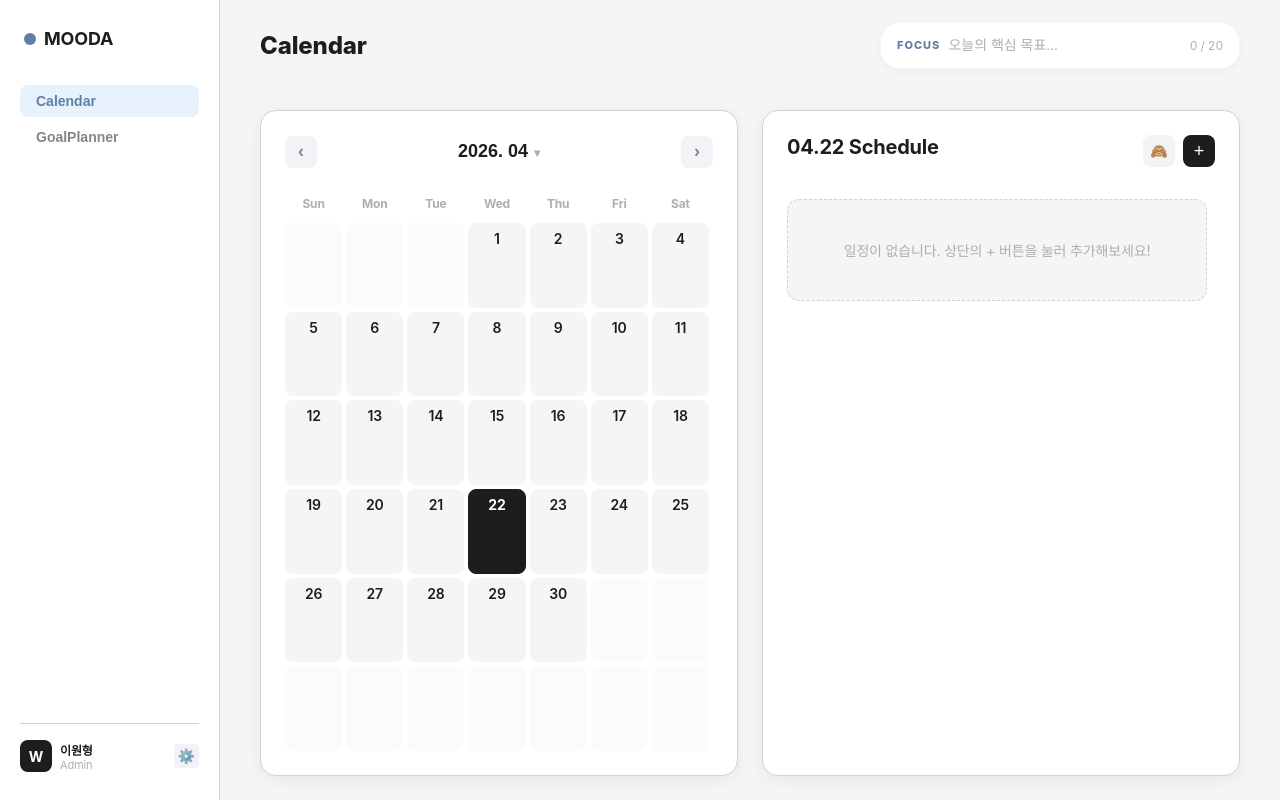
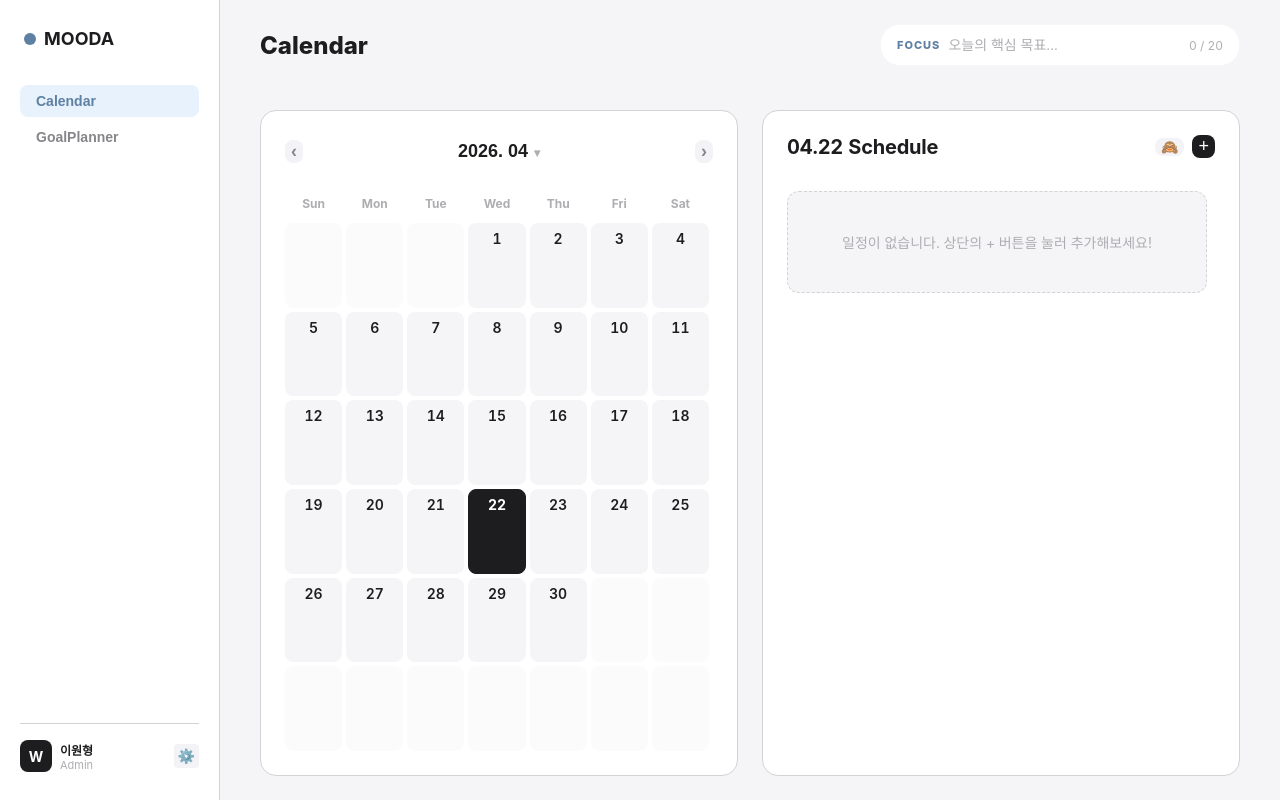
Before and after one commit to ProjectMooda/mooda-desktop, a Vue app: page / in a window 1280 px wide. Built offline with nearby package versions, Linux system fonts and the light colour scheme.

Commit message:
refactor(css): 전역 css 3종 개편
- 전역 css UI개편안 도입
- 폰트 변경기능 뼈대 css 구축

```diff
--- a/src/assets/styles/global.css
+++ b/src/assets/styles/global.css
@@ -1,7 +1,10 @@
 /* assets/styles/global.css */
-
 @import './variables.css';
 @import './utilities.css';
+
+* {
+  box-sizing: border-box;
+}
 
 html,
 body,
@@ -12,10 +15,13 @@ body,
   height: 100%;
   overflow: hidden;
   background-color: var(--bg-app);
-}
 
-* {
-  box-sizing: border-box;
+  /* ✅ Variable Font 렌더링 최적화 */
+  font-variation-settings: var(--font-variation);
+  /* 글꼴 크기 변경 시 레이아웃 깨짐 방지를 위한 부드러운 전환 */
+  transition:
+    font-family 0.3s ease,
+    font-size 0.3s ease;
 }
 
 body {
@@ -23,33 +29,29 @@ body {
   font-family: var(--font-family);
   -webkit-font-smoothing: antialiased;
   -moz-osx-font-smoothing: grayscale;
-  letter-spacing: -0.01em;
+  /* 데이터 UI 핵심: 숫자가 바뀔 때 너비가 요동치지 않게 고정 폭 숫자 사용 */
+  font-variant-numeric: tabular-nums;
 }
 
 /* =======================================
-  Custom Scrollbar (전역 통일 버전)
+  Custom Scrollbar (투명 트랙, 알약 손잡이)
 ======================================= */
-/* 1. 스크롤바 전체 너비/높이 (6px로 슬림하게 통일) */
 ::-webkit-scrollbar {
-  width: 4px;
+  width: 6px;
   height: 6px;
-  scrollbar-gutter: stable; /* 스크롤바가 생기든 안 생기든 4px 공간 고정 */
+  scrollbar-gutter: stable;
 }
 
-/* 2. 스크롤바 손잡이 (Thumb) */
 ::-webkit-scrollbar-thumb {
-  /* 기존에 쓰시던 #d4d4d8, #e4e4e7 느낌과 유사한 반투명 블랙 */
-  background: rgba(0, 0, 0, 0.2);
-  border-radius: var(--radius-xl); /* 완전한 둥근 알약 모양 */
+  background: rgba(0, 0, 0, 0.15);
+  border-radius: var(--radius-xl);
   transition: background var(--transition-base);
 }
 
-/* 3. 스크롤바 손잡이에 마우스를 올렸을 때 */
 ::-webkit-scrollbar-thumb:hover {
-  background: rgba(0, 0, 0, 0.35); /* 살짝 더 진해지면서 직관성 제공 */
+  background: rgba(0, 0, 0, 0.3);
 }
 
-/* 4. 스크롤바 배경(Track) - 투명하게 처리해서 깔끔함 극대화 */
 ::-webkit-scrollbar-track {
   background: transparent;
 }
--- a/src/assets/styles/utilities.css
+++ b/src/assets/styles/utilities.css
@@ -1,19 +1,96 @@
 /* assets/styles/utilities.css */
 
 /* =======================================
-   Layout, Flexbox & Display
+   🎛 UI Control Global Classes (1~5단계)
+   - BaseButton, BaseInput, CheckBox 등에서 사용
 ======================================= */
-.d-block {
-  display: block;
+.ui-size-1 {
+  height: var(--control-h-1);
+  padding: 0 var(--control-px-1);
+  font-size: var(--text-xs);
+  border-radius: var(--radius-sm);
+  gap: var(--space-1);
 }
-.d-inline-block {
-  display: inline-block;
+.ui-size-1.is-icon-only {
+  width: var(--control-h-1);
+  padding: 0;
+  justify-content: center;
+}
+
+.ui-size-2 {
+  height: var(--control-h-2);
+  padding: 0 var(--control-px-2);
+  font-size: var(--text-xs);
+  border-radius: var(--radius-sm);
+  gap: var(--space-2);
+}
+.ui-size-2.is-icon-only {
+  width: var(--control-h-2);
+  padding: 0;
+  justify-content: center;
+}
+
+.ui-size-3 {
+  height: var(--control-h-3);
+  padding: 0 var(--control-px-3);
+  font-size: var(--text-sm);
+  border-radius: var(--radius-md);
+  gap: var(--space-2);
+}
+.ui-size-3.is-icon-only {
+  width: var(--control-h-3);
+  padding: 0;
+  justify-content: center;
+}
+
+.ui-size-4 {
+  height: var(--control-h-4);
+  padding: 0 var(--control-px-4);
+  font-size: var(--text-base);
+  border-radius: var(--radius-md);
+  gap: var(--space-3);
+}
+.ui-size-4.is-icon-only {
+  width: var(--control-h-4);
+  padding: 0;
+  justify-content: center;
+}
+
+.ui-size-5 {
+  height: var(--control-h-5);
+  padding: 0 var(--control-px-5);
+  font-size: var(--text-lg);
+  font-weight: var(--font-medium);
+  border-radius: var(--radius-lg);
+  gap: var(--space-3);
+}
+.ui-size-5.is-icon-only {
+  width: var(--control-h-5);
+  padding: 0;
+  justify-content: center;
+}
+
+/* =======================================
+   🔲 Modal Global Classes (1~3단계)
+======================================= */
+.modal-size-1 {
+  width: var(--modal-w-1);
+}
+.modal-size-2 {
+  width: var(--modal-w-2);
+}
+.modal-size-3 {
+  width: var(--modal-w-3);
+}
+
+/* =======================================
+   Layout & Flexbox
+======================================= */
+.flex-1 {
+  flex: 1;
 }
 .shrink-0 {
   flex-shrink: 0;
-}
-.flex-1 {
-  flex: 1;
 }
 .flex-center {
   display: flex;
@@ -33,21 +110,11 @@
   justify-content: space-between;
 }
 
-/* Min/Max/Fixed Sizing */
 .min-w-0 {
   min-width: 0;
 }
 .min-h-0 {
   min-height: 0;
-}
-.min-w-200 {
-  min-width: 200px;
-}
-.w-110 {
-  width: 110px;
-}
-.w-130 {
-  width: 130px;
 }
 .w-full {
   width: 100%;
@@ -57,35 +124,27 @@
 }
 
 /* =======================================
-   🔤 Typography Utilities (추가)
+   Typography
 ======================================= */
-/* Sizes */
 .text-xs {
   font-size: var(--text-xs);
-  line-height: var(--leading-tight);
 }
 .text-sm {
   font-size: var(--text-sm);
-  line-height: var(--leading-normal);
 }
 .text-base {
   font-size: var(--text-base);
-  line-height: var(--leading-normal);
 }
 .text-lg {
   font-size: var(--text-lg);
-  line-height: var(--leading-tight);
 }
 .text-xl {
   font-size: var(--text-xl);
-  line-height: var(--leading-tight);
 }
 .text-2xl {
   font-size: var(--text-2xl);
-  line-height: var(--leading-tight);
 }
 
-/* Weights */
 .font-regular {
   font-weight: var(--font-regular);
 }
@@ -99,18 +158,6 @@
   font-weight: var(--font-bold);
 }
 
-/* Alignment */
-.text-left {
-  text-align: left;
-}
-.text-center {
-  text-align: center;
-}
-.text-right {
-  text-align: right;
-}
-
-/* Colors */
 .text-main {
   color: var(--text-main);
 }
@@ -128,60 +175,36 @@
 }
 
 /* =======================================
-   📐 Spacing Utilities (변수 기반 수정)
+   Spacing (변수 매핑)
 ======================================= */
-/* Margin Top */
 .mt-4 {
   margin-top: var(--space-1);
 }
 .mt-8 {
   margin-top: var(--space-2);
 }
-.mt-12 {
-  margin-top: var(--space-3);
-}
 .mt-16 {
   margin-top: var(--space-4);
 }
 .mt-24 {
   margin-top: var(--space-6);
-} /* 변수화 완료 */
+}
 
-/* Margin Bottom */
 .mb-4 {
   margin-bottom: var(--space-1);
 }
 .mb-8 {
   margin-bottom: var(--space-2);
 }
-.mb-12 {
-  margin-bottom: var(--space-3);
-}
 .mb-16 {
   margin-bottom: var(--space-4);
-} /* 변수화 완료 */
+}
 .mb-24 {
   margin-bottom: var(--space-6);
 }
 
-/* Margin Auto */
-.ml-auto {
-  margin-left: auto;
-}
-.mr-auto {
-  margin-right: auto;
-}
-.mx-auto {
-  margin-left: auto;
-  margin-right: auto;
-}
-
-/* Padding */
 .p-8 {
   padding: var(--space-2);
-}
-.p-12 {
-  padding: var(--space-3);
 }
 .p-16 {
   padding: var(--space-4);
@@ -190,24 +213,6 @@
   padding: var(--space-6);
 }
 
-.px-12 {
-  padding-left: var(--space-3);
-  padding-right: var(--space-3);
-}
-.px-16 {
-  padding-left: var(--space-4);
-  padding-right: var(--space-4);
-}
-.py-8 {
-  padding-top: var(--space-2);
-  padding-bottom: var(--space-2);
-}
-.py-12 {
-  padding-top: var(--space-3);
-  padding-bottom: var(--space-3);
-}
-
-/* Flex Gap (요소 간 여백 띄우기 최적화) */
 .gap-4 {
   gap: var(--space-1);
 }
@@ -222,16 +227,8 @@
 }
 
 /* =======================================
-   ⚡️ Interactive & Effects (추가 및 고도화)
+   Interactive & Resets
 ======================================= */
-/* Apple Style Blur (모달 배경이나 네비게이션 바에 활용) */
-.glass-effect {
-  background: rgba(255, 255, 255, 0.7);
-  backdrop-filter: blur(12px);
-  -webkit-backdrop-filter: blur(12px);
-}
-
-/* Hover Background Effect */
 .hover-bg {
   transition: background-color var(--transition-fast);
 }
@@ -239,16 +236,9 @@
   background-color: var(--bg-hover);
 }
 
-/* Smooth Click/Active Scale Effect (애플 UI 특유의 눌리는 느낌) */
 .active-scale {
   transition: transform var(--transition-fast);
 }
-.active-scale:active {
+.active-scale:not(:disabled):active {
   transform: scale(0.97);
 }
-
-/* Border Reset Utility */
-.border-none {
-  border: none;
-  outline: none;
-}
--- a/src/assets/styles/variables.css
+++ b/src/assets/styles/variables.css
@@ -1,54 +1,89 @@
 /* assets/styles/variables.css */
 :root {
-  /* 🍎 Apple Signature Colors */
-  --color-primary: #5e81a3; /* 애플 스토어 및 시스템 기본 블루 */
-  --color-primary-light: #e8f2fc; /* 아주 연한 블루 배경 (선택 상태 등) */
-  --color-primary-pale: #f5f9fd; /* 은은한 마일스톤 카드 배경 */
+  /* --------------------------------------
+     🎨 1. Colors (Apple Style & State Indicators)
+  -------------------------------------- */
+  /* Main Brand */
+  --color-primary: #5e81a3;
+  --color-primary-light: #e8f2fc;
 
-  /* 🚨 System Danger */
-  --color-danger: #ff3b30; /* iOS 시스템 레드 */
+  /* State Indicators (명확한 상태 인지용) */
+  --color-danger: #ff3b30;
   --color-danger-light: #ffeceb;
+  --color-success: #34c759;
+  --color-success-light: #e8f8ec;
+  --color-warning: #ffcc00;
+  --color-warning-light: #fff9e6;
 
-  /* 🖋 Typography Colors (완전 블랙이 아닌 애플 특유의 먹색) */
-  --text-main: #1d1d1f; /* 애플 텍스트 메인 컬러 */
-  --text-sub: #86868b; /* 애플 서브 텍스트 (System Gray) */
-  --text-muted: #aeaeb2; /* 비활성 텍스트 */
+  /* Typography */
+  --text-main: #1d1d1f;
+  --text-sub: #86868b;
+  --text-muted: #aeaeb2;
 
-  /* ⬜️ Backgrounds & Borders (극도로 깔끔한 그레이 톤) */
-  --bg-app: #f5f5f7; /* 애플 웹사이트/설정 화면의 고유 배경색 */
-  --bg-card: #ffffff; /* 카드 배경은 순백색으로 대비감 부여 */
-  --bg-hover: #f2f2f7; /* 목록 호버 시 (System Gray 6) */
-  --border-color: #d2d2d7; /* 선명하지만 튀지 않는 연한 테두리 */
-
-  /* 폰트: 애플 기기에서는 SF Pro, 그 외는 맑은 고딕/프리텐다드 폴백 */
-  --font-family:
-    -apple-system, BlinkMacSystemFont, 'SF Pro Text', 'SF Pro Display',
-    'Pretendard', 'Segoe UI', sans-serif;
+  /* Backgrounds & Borders */
+  --bg-app: #f5f5f7;
+  --bg-card: #ffffff;
+  --bg-hover: #f2f2f7;
+  --border-color: #d2d2d7;
 
   /* --------------------------------------
-     🔤 Typography Scale (추가)
+     🔤 2. Typography (사용자 커스텀 대비)
   -------------------------------------- */
-  --text-xs: 12px; /* 캡션, 뱃지, 미니 라벨 */
-  --text-sm: 14px; /* 보조 텍스트, 설명문, 인풋 입력값 */
-  --text-base: 16px; /* 본문 기본 크기, 일반 버튼 */
-  --text-lg: 18px; /* 컴포넌트 헤더, 소제목 */
-  --text-xl: 20px; /* 일반 모달 타이틀, 중간 제목 */
-  --text-2xl: 24px; /* 대제목, 대시보드 메인 위젯 */
-  --text-3xl: 32px; /* 히어로 타이틀, 랜딩 텍스트 */
+  /* ✅ JS로 덮어씌울 타겟 변수 (기본값 설정) */
+  --user-font-family:
+    'Pretendard Variable', -apple-system, BlinkMacSystemFont, system-ui,
+    sans-serif;
+  --user-font-scale: 1; /* 폰트 크기 확대/축소 배율용 */
 
-  /* Font Weights (애플 UI에서 선호되는 두께감) */
+  /* 실제 앱에 적용되는 폰트 (사용자 폰트를 바라보게 함) */
+  --font-family: var(--user-font-family);
+
+  /* 폰트 크기에 배율(scale) 곱하기 (기본값은 1이라 그대로 px 유지)
+     calc()를 사용해두면 나중에 사용자가 "글씨 크게 보기"를 눌렀을 때 --user-font-scale만 1.2로 바꾸면 전체가 커짐 */
+  --text-xs: calc(12px * var(--user-font-scale));
+  --text-sm: calc(14px * var(--user-font-scale));
+  --text-base: calc(16px * var(--user-font-scale));
+  --text-lg: calc(18px * var(--user-font-scale));
+  --text-xl: calc(20px * var(--user-font-scale));
+  --text-2xl: calc(24px * var(--user-font-scale));
+
+  /* Variable Font (가변 폰트) 지원을 위한 Weight 설정
+     가변 폰트를 쓸 경우 100~900 사이의 숫자를 그대로 인식합니다 */
   --font-regular: 400;
   --font-medium: 500;
   --font-semibold: 600;
   --font-bold: 700;
 
-  /* Line Heights (가독성을 위한 행간 제어) */
-  --leading-tight: 1.25; /* 제목용 */
-  --leading-normal: 1.5; /* 본문용 */
-  --leading-loose: 1.7; /* 본문 긴 글용 */
+  /* 가변 폰트 미세 조정 (원한다면 추가 - 자간이나 굵기 등) */
+  --font-variation: 'wght' var(--font-regular);
 
   /* --------------------------------------
-     📐 Spacing (4px Base System - 추가)
+     🎛 3. UI Control Scale (1~5단계 통일)
+     - 버튼, 인풋, 셀렉트 박스 등 모든 조작계 공통
+  -------------------------------------- */
+  /* 높이 (Height) */
+  --control-h-1: 24px;
+  --control-h-2: 28px;
+  --control-h-3: 34px; /* Base */
+  --control-h-4: 42px;
+  --control-h-5: 48px;
+
+  /* 좌우 여백 (Padding X) */
+  --control-px-1: 8px;
+  --control-px-2: 12px;
+  --control-px-3: 16px;
+  --control-px-4: 18px;
+  --control-px-5: 24px;
+
+  /* --------------------------------------
+     🔲 4. Layout & Modal Scale (1~3단계 통일)
+  -------------------------------------- */
+  --modal-w-1: 400px; /* 소형: Alert, 삭제 확인 등 */
+  --modal-w-2: 600px; /* 중형: 일반 설정, 폼 입력 */
+  --modal-w-3: 860px; /* 대형: 고밀도 데이터/대시보드 뷰 */
+
+  /* --------------------------------------
+     📐 5. Spacing System (4px Base)
   -------------------------------------- */
   --space-1: 4px;
   --space-2: 8px;
@@ -58,38 +93,29 @@
   --space-6: 24px;
   --space-8: 32px;
   --space-10: 40px;
-  --space-12: 48px;
 
-  /* 🎛 Control Size */
-  --control-size-xs: 20px;
-  --control-size-sm: 24px;
-  --control-size-md: 32px;
-  --control-size-lg: 40px;
-
-  /* 애플 특유의 부드러운 둥글기 (Squircle 느낌) */
+  /* --------------------------------------
+     ✨ 6. Effects (Radius, Shadow, Transition)
+  -------------------------------------- */
   --radius-sm: 8px;
   --radius-md: 12px;
   --radius-lg: 16px;
   --radius-xl: 20px;
 
-  /* 애플 스타일의 은은하게 퍼지는 그림자 */
-  --shadow-sm: 0 2px 8px rgba(0, 0, 0, 0.04);
-  --shadow-md: 0 4px 16px rgba(0, 0, 0, 0.06);
-  --shadow-lg: 0 8px 24px rgba(0, 0, 0, 0.08);
+  --shadow-1: 0 2px 8px rgba(0, 0, 0, 0.04);
+  --shadow-2: 0 4px 16px rgba(0, 0, 0, 0.06);
+  --shadow-3: 0 8px 24px rgba(0, 0, 0, 0.08);
+
+  --transition-fast: 0.15s ease-in-out;
+  --transition-base: 0.25s cubic-bezier(0.25, 1, 0.5, 1);
 
   /* --------------------------------------
-     🥞 Z-Index Scale (추가)
+     🥞 7. Z-Index
   -------------------------------------- */
-  --z-elevated: 10; /* 카드 위에 살짝 뜨는 요소 */
-  --z-dropdown: 100; /* 셀렉트 박스, 유저 메뉴 드롭다운 */
-  --z-sticky: 200; /* 상단 고정 네비게이션 바 */
-  --z-modal-bg: 900; /* 모달 배경 딤(Dim) 레이어 */
-  --z-modal: 1000; /* 모달 윈도우 창 */
-  --z-toast: 2000; /* 최상단 알림 토스트 */
-
-  /* --------------------------------------
-     ⚡️ Transitions (추가)
-  -------------------------------------- */
-  --transition-fast: 0.15s ease-in-out;
-  --transition-base: 0.25s cubic-bezier(0.25, 1, 0.5, 1); /* 애플 특유의 부드러운 아웃 효과 */
+  --z-elevated: 10;
+  --z-dropdown: 100;
+  --z-sticky: 200;
+  --z-modal-bg: 900;
+  --z-modal: 1000;
+  --z-toast: 2000;
 }
```
